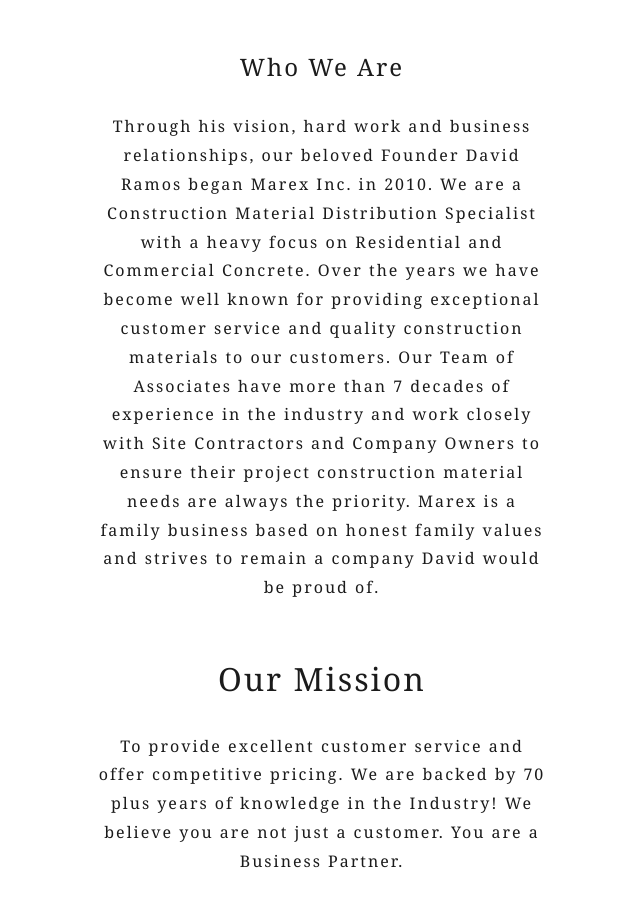
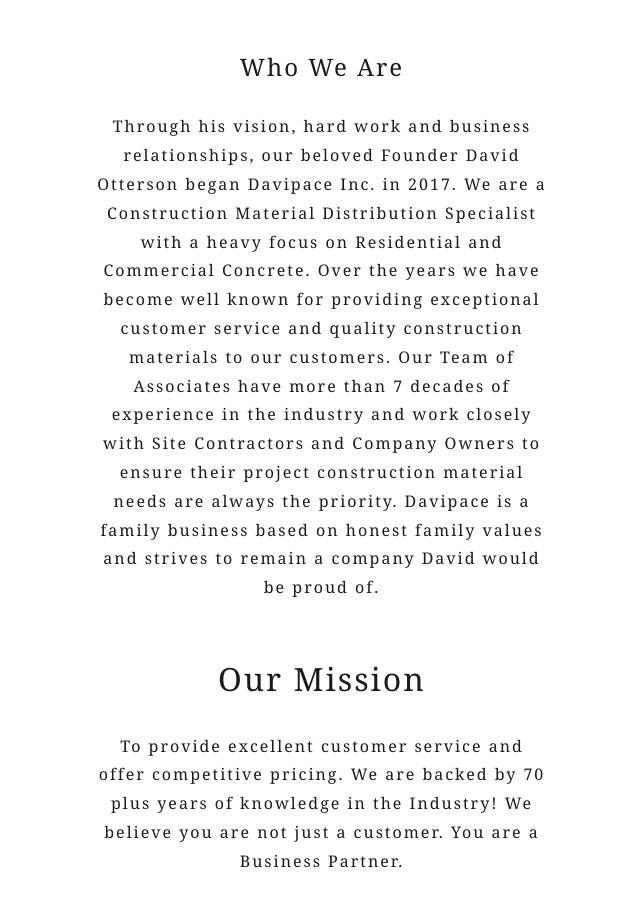
Before and after one commit to quitelook/davipace, a plain HTML site: page index.html in a window 1280 px wide. Shown: the part 1134-2040 px from the top of the page, without its empty margins (318-958 px from the left). Drawn offline with nearby package versions, Linux system fonts and the light colour scheme; a web font is replaced by a local one.

Commit message:
fix owner name

```diff
--- a/index.html
+++ b/index.html
@@ -240,16 +240,16 @@
         <br />
         <p>
           Through his vision, hard work and business relationships, our beloved
-          Founder David Ramos began Marex Inc. in 2010. We are a Construction
-          Material Distribution Specialist with a heavy focus on Residential and
-          Commercial Concrete. Over the years we have become well known for
-          providing exceptional customer service and quality construction
-          materials to our customers. Our Team of Associates have more than 7
-          decades of experience in the industry and work closely with Site
-          Contractors and Company Owners to ensure their project construction
-          material needs are always the priority. Marex is a family business
-          based on honest family values and strives to remain a company David
-          would be proud of.
+          Founder David Otterson began Davipace Inc. in 2017. We are a
+          Construction Material Distribution Specialist with a heavy focus on
+          Residential and Commercial Concrete. Over the years we have become
+          well known for providing exceptional customer service and quality
+          construction materials to our customers. Our Team of Associates have
+          more than 7 decades of experience in the industry and work closely
+          with Site Contractors and Company Owners to ensure their project
+          construction material needs are always the priority. Davipace is a
+          family business based on honest family values and strives to remain a
+          company David would be proud of.
         </p>
         <br />
         <br />
```
